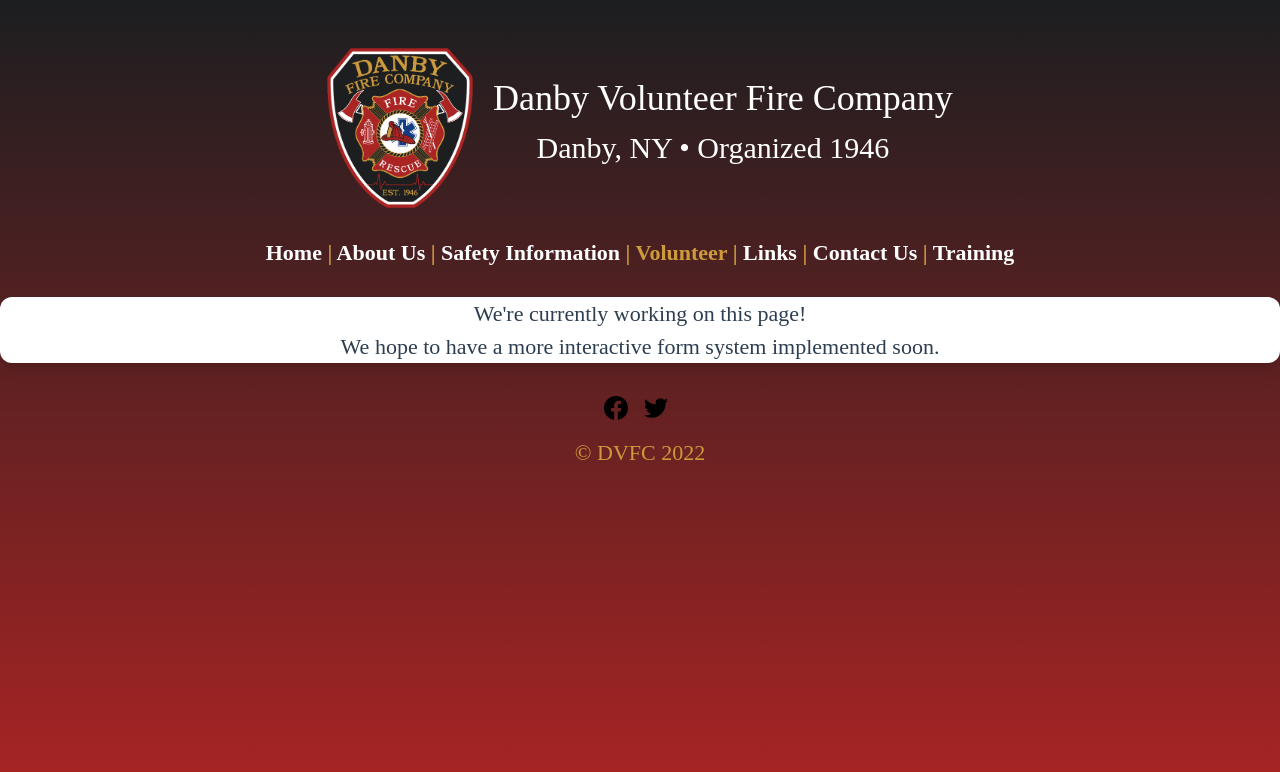
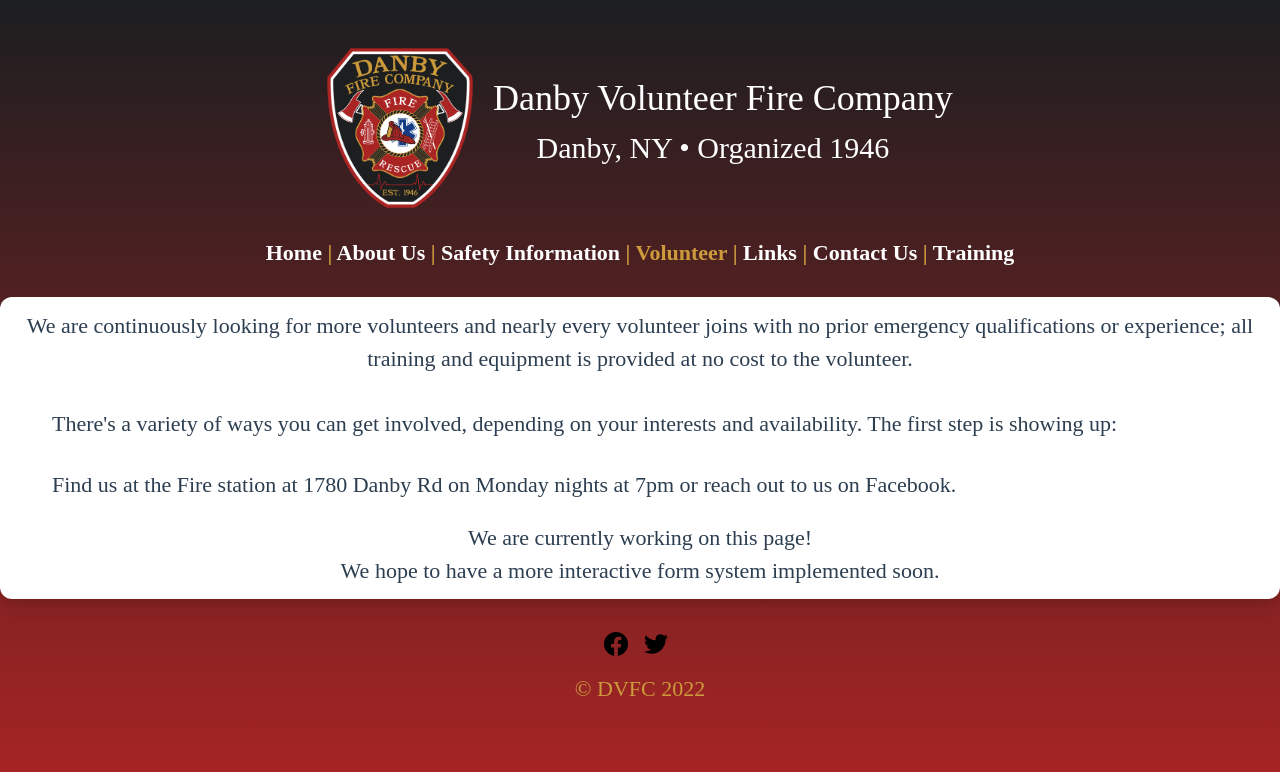
Before and after one commit to jdimichele/DanbyFireDept, a Vue app: page /volunteer in a window 1280 px wide. Shown: the top 772 px of the page. Built offline with nearby package versions, Linux system fonts and the light colour scheme.

Commit message:
Added Social Media section with links to Danby Twitter and Facebook, Updated the Volunteer page to have more data, but kept the continuation of work statement on there as well.

```diff
--- a/src/pages/ContactPage.vue
+++ b/src/pages/ContactPage.vue
@@ -42,6 +42,29 @@
     <div class="pb-8">
       <ul>
         <li class="font-bold flex-grow border-b-2 ml-5 mr-10 border-danby-red">
+          Social Media:
+        </li>
+        <li class="indent-10">
+          <a
+            href="https://www.facebook.com/DanbyVolunteerFireCompany"
+            target="_blank"
+            class="hover:underline hover:text-blue-700"
+            >Facebook</a
+          >
+        </li>
+        <li class="indent-10">
+          <a
+            href="https://twitter.com/DanbyFire"
+            target="_blank"
+            class="hover:underline hover:text-blue-700"
+            >Twitter</a
+          >
+        </li>
+      </ul>
+    </div>
+    <div class="pb-8">
+      <ul>
+        <li class="font-bold flex-grow border-b-2 ml-5 mr-10 border-danby-red">
           Email:
         </li>
       </ul>
--- a/src/pages/VolunteerPage.vue
+++ b/src/pages/VolunteerPage.vue
@@ -1,7 +1,35 @@
 <template>
-  <div class="volunteer componentCard text-center">
-    <h1>We're currently working on this page!</h1>
-    <h1>We hope to have a more interactive form system implemented soon.</h1>
+  <div class="volunteer componentCard">
+    <h3 class="text-center py-3">
+      We are continuously looking for more volunteers and nearly every volunteer
+      joins with no prior emergency qualifications or experience; all training
+      and equipment is provided at no cost to the volunteer.
+    </h3>
+    <p class="indent-8 pt-5 pb-2">
+      There's a variety of ways you can get involved, depending on your
+      interests and availability. The first step is showing up:
+    </p>
+    <p class="indent-8 pt-5 pb-2">
+      Find us at the Fire station at
+      <a
+        href="https://www.google.com/search?q=1780+Danby+Rd&oq=1780+Danby+Rd&aqs=edge..69i57&sourceid=chrome&ie=UTF-8#"
+        target="_blank"
+        class="hover:underline hover:text-blue-700"
+        >1780 Danby Rd</a
+      >
+      on Monday nights at 7pm or reach out to us on
+      <a
+        href="https://www.facebook.com/DanbyVolunteerFireCompany"
+        target="_blank"
+        class="hover:underline hover:text-blue-700"
+        >Facebook</a
+      >.
+    </p>
+
+    <div class="text-center py-3">
+      <h1>We are currently working on this page!</h1>
+      <h1>We hope to have a more interactive form system implemented soon.</h1>
+    </div>
     <!--
         Every firefighter and emergency medical care provider in the Danby Fire District is a volunteer, but no amount of dedication can make up for the fact that there just aren't enough of us. We need additional volunteers. Almost everybody joins with no prior emergency qualifications or experience; all training and equipment is provided at no cost to the volunteer. There's a variety of ways you can get involved, depending on your interests and availability:
 
```
